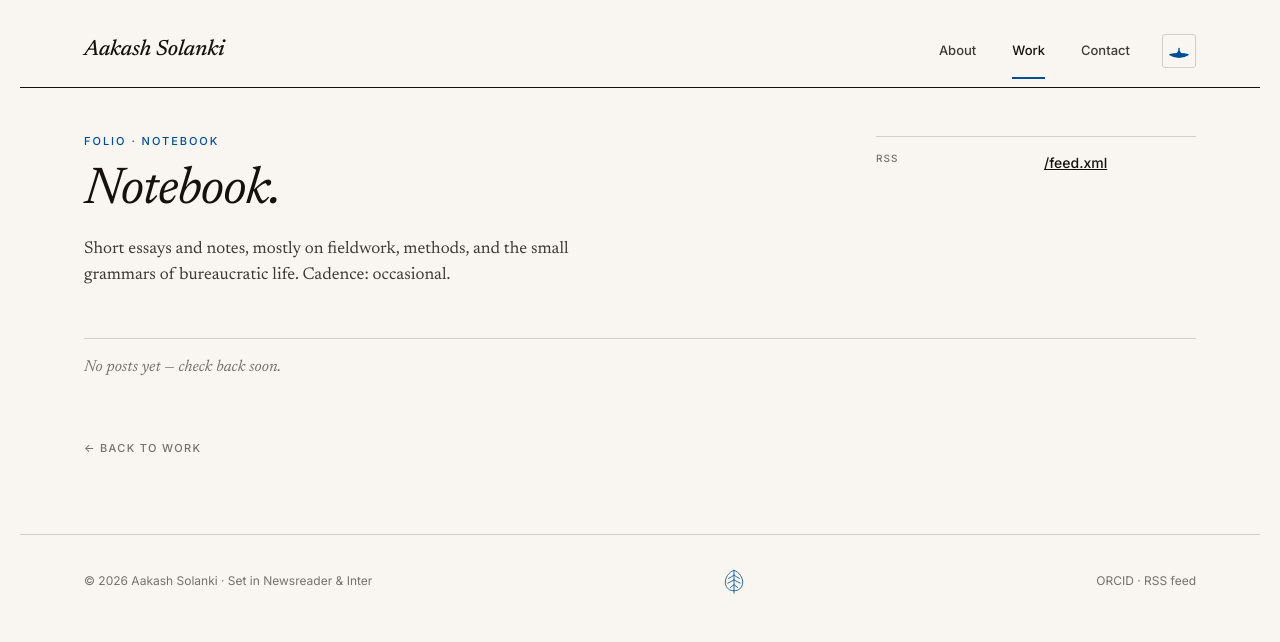
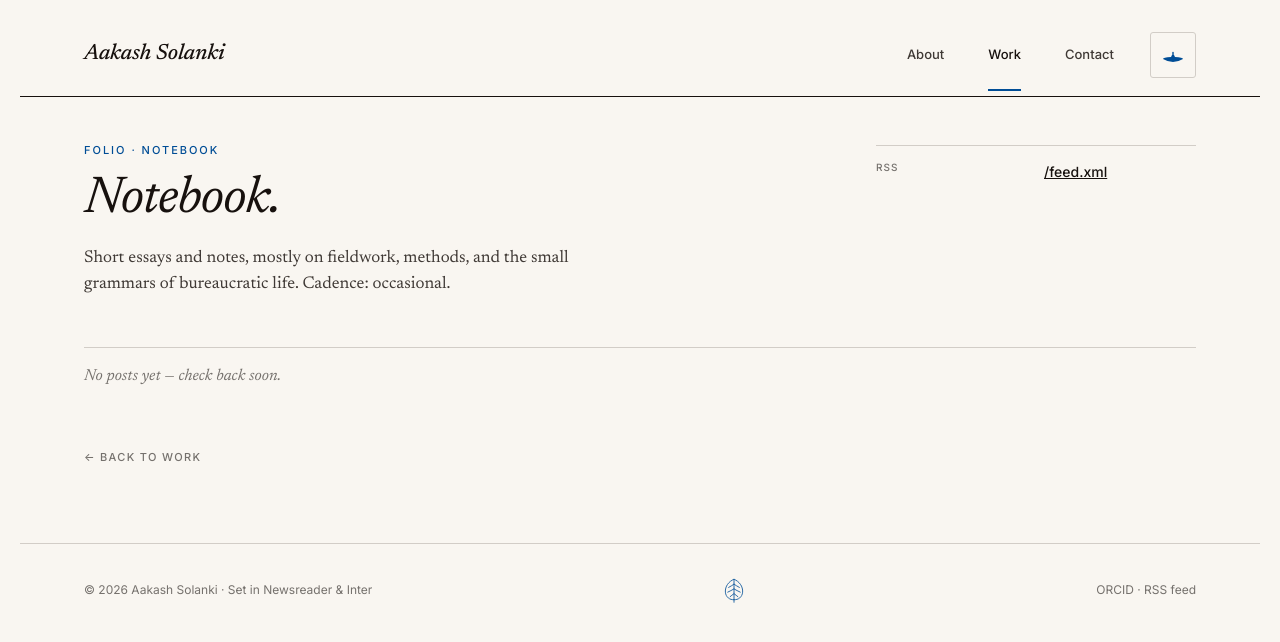
Before and after one commit to skishchampi/skishchampi.github.io, a Jekyll site: the page built from blog/index.html, in a window 1280 px wide. Shown: the top 642 px of the page. Built offline with Jekyll 4.4.1, drawn with Linux system fonts in a browser that asks for light colours; some web fonts are replaced.

Commit message:
Bump nav touch targets to WCAG 44px minimum (#90)
Nav links were ~37x39px (under WCAG 2.5.5 AAA / 2.1.1 AA touch-target
44x44px). Theme toggle was 32x32px. Both now exceed 44x44.

- .mast-nav a: padding 12px/4px → 16px/8px (45px tall, 47px+ wide)
- .mast-nav a.active::after: shifted insets to track new padding
  (left/right 4 → 8, bottom -10 → -14)
- #theme-toggle: padding 4 → 10 (24+20+2 border = 46px square)

Co-authored-by: skishchampi <996985+skishchampi@users.noreply.github.com>
Co-authored-by: Claude Opus 4.7 (1M context) <noreply@anthropic.com>

```diff
--- a/assets/css/style.css
+++ b/assets/css/style.css
@@ -106,14 +106,14 @@ a { color: var(--ink); }
 }
 .mast-nav a {
   color: var(--ink-2); text-decoration: none;
-  padding: 12px 4px; position: relative;
+  padding: 16px 8px; position: relative;
   transition: color 0.15s var(--ease);
 }
 .mast-nav a:hover { color: var(--ink); }
 .mast-nav a.active { color: var(--ink); }
 .mast-nav a.active::after {
   content: ''; position: absolute;
-  left: 4px; right: 4px; bottom: -10px;
+  left: 8px; right: 8px; bottom: -14px;
   height: 2px; background: var(--accent-blue);
 }
 
@@ -121,7 +121,7 @@ a { color: var(--ink); }
   background: none;
   border: 1px solid var(--rule);
   color: var(--accent);
-  padding: 4px; border-radius: 3px;
+  padding: 10px; border-radius: 3px;
   display: inline-flex; align-items: center; justify-content: center;
   align-self: center;
   line-height: 0; font-size: 0;
```
